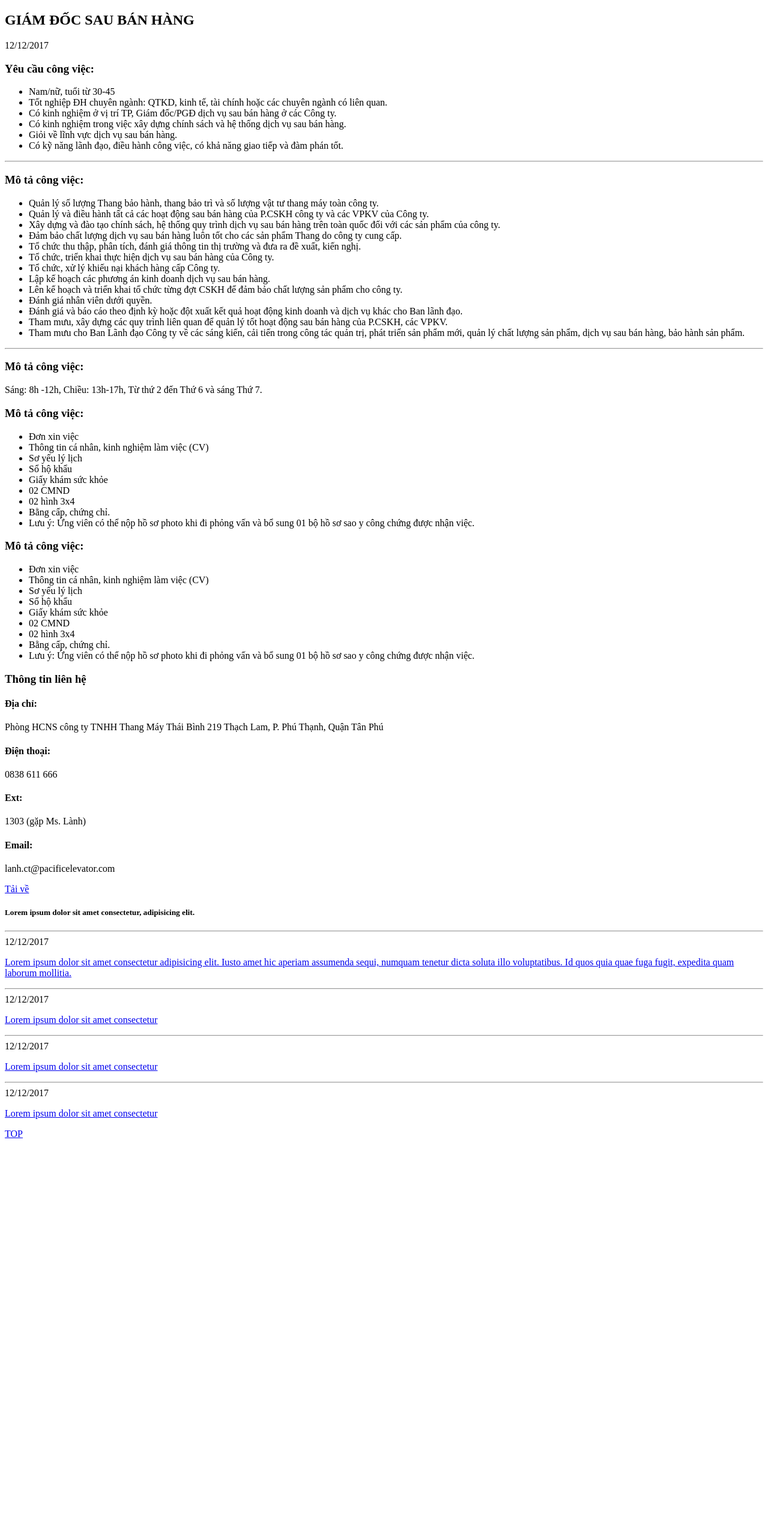
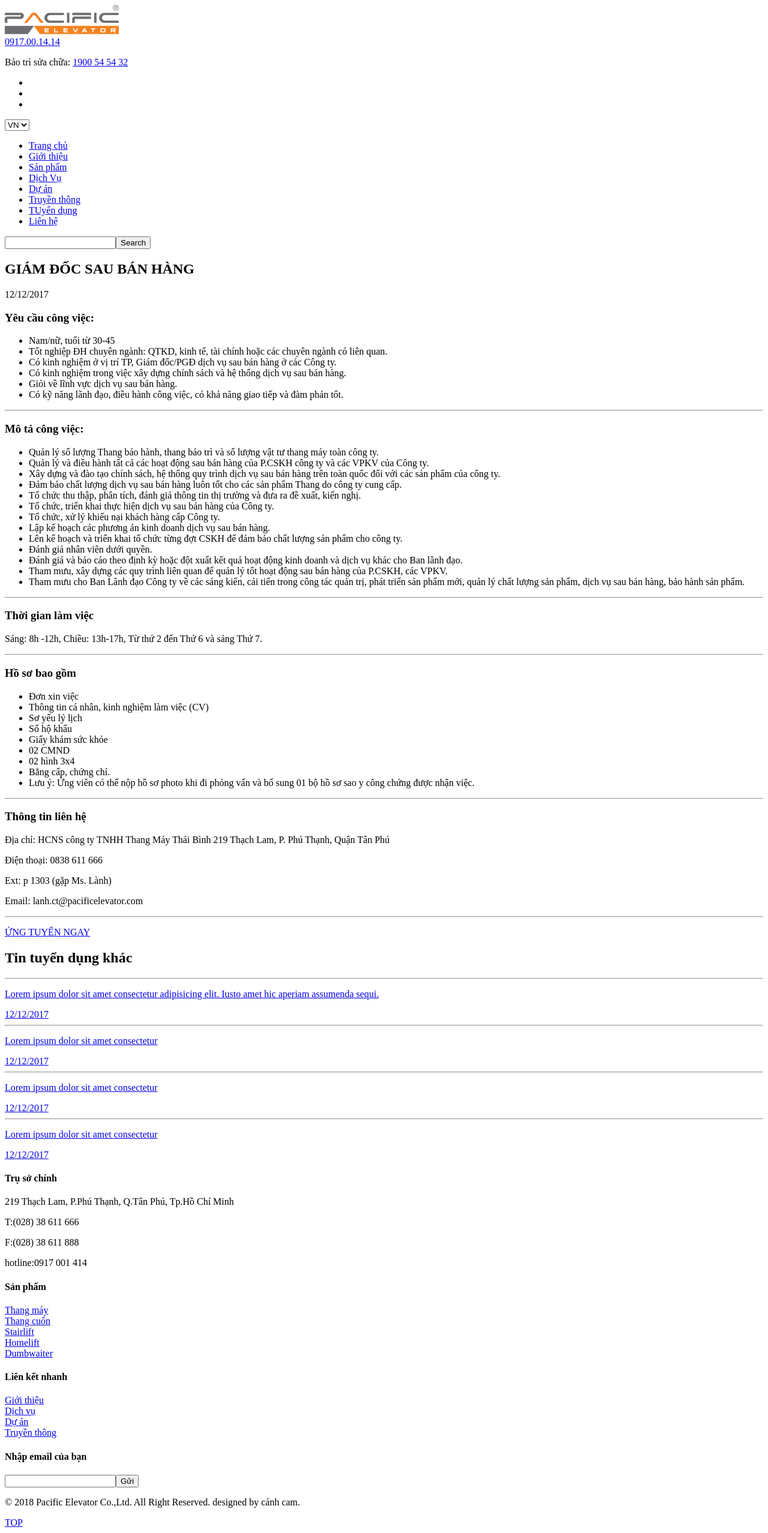
Before and after one commit to baoanh16/TMThaiBinh, a Node project: template templates/job-detail.pug in a window 1280 px wide. Shown: the whole page at 60% size. Before the commit the page ends 1897 px from the top, so only its background shows below. Run offline with Node 20 templates, Linux system fonts and the light colour scheme; the template is opened without the code that fills it, so the values that code supplies are empty; some libraries are stand-ins or nearby versions.

Commit message:
update Job

```diff
--- a/lib/boxes/b-10/index.pug
+++ b/lib/boxes/b-10/index.pug
@@ -14,7 +14,6 @@
 						li Giỏi về lĩnh vực dịch vụ sau bán hàng.
 						li Có kỹ năng lãnh đạo, điều hành công việc, có khả năng giao tiếp và đàm phán tốt.
 					hr
-				.text
 					h3 Mô tả công việc:
 					ul
 						li Quản lý số lượng Thang bảo hành, thang bảo trì và số lượng vật tư thang máy toàn công ty.
@@ -31,12 +30,10 @@
 						li Tham mưu, xây dựng các quy trình liên quan để quản lý tốt hoạt động sau bán hàng của P.CSKH, các VPKV.
 						li Tham mưu cho Ban Lãnh đạo Công ty về các sáng kiến, cải tiến trong công tác quản trị, phát triển sản phẩm mới, quản lý chất lượng sản phẩm, dịch vụ sau bán hàng, bảo hành sản phẩm.
 					hr
-
-				.text
-					h3 Mô tả công việc:
+					h3 Thời gian làm việc
 					p Sáng: 8h -12h, Chiều: 13h-17h, Từ thứ 2 đến Thứ 6 và sáng Thứ 7.
-				.text
-					h3 Mô tả công việc:
+					hr
+					h3 Hồ sơ bao gồm
 					ul
 						li Đơn xin việc
 						li Thông tin cá nhân, kinh nghiệm làm việc (CV)
@@ -47,54 +44,36 @@
 						li 02 hình 3x4
 						li Bằng cấp, chứng chỉ.
 						li Lưu ý: Ứng viên có thể nộp hồ sơ photo khi đi phỏng vấn và bổ sung 01 bộ hồ sơ sao y công chứng được nhận việc.
-				.text
-					h3 Mô tả công việc:
-					ul
-						li Đơn xin việc
-						li Thông tin cá nhân, kinh nghiệm làm việc (CV)
-						li Sơ yếu lý lịch
-						li Sổ hộ khẩu
-						li Giấy khám sức khỏe
-						li 02 CMND
-						li 02 hình 3x4
-						li Bằng cấp, chứng chỉ.
-						li Lưu ý: Ứng viên có thể nộp hồ sơ photo khi đi phỏng vấn và bổ sung 01 bộ hồ sơ sao y công chứng được nhận việc.
-				.text
+					hr
 					h3 Thông tin liên hệ
-					h4 Địa chỉ:
-					p Phòng HCNS công ty TNHH Thang Máy Thái Bình 219 Thạch Lam, P. Phú Thạnh, Quận Tân Phú
-					h4 Điện thoại:
-					p 0838 611 666
-					h4 Ext:
-					p 1303 (gặp Ms. Lành)
-					h4 Email:
-					p lanh.ct@pacificelevator.com
+					p Địa chỉ:  HCNS công ty TNHH Thang Máy Thái Bình 219 Thạch Lam, P. Phú Thạnh, Quận Tân Phú
+					p Điện thoại: 0838 611 666
+					p Ext: p 1303 (gặp Ms. Lành)
+					p Email: lanh.ct@pacificelevator.com
+					hr
 				p
 					a.btn(href="#", title="title").download.btn-lg
 						i.fa.fa-download
-						| Tải về
+						| ỨNG TUYỂN NGAY
 			.col-lg-4.other
-				.other-text
-					h5.h5 Lorem ipsum dolor sit amet consectetur, adipisicing elit.
+				.other-text(data-fix="92", data-fix-type="initial", data-fix-change="sticky")
+					h2 Tin tuyển dụng khác
 					hr
-					.item
-						time 12/12/2017
-						p
-							a(href="#", title="title") Lorem ipsum dolor sit amet consectetur adipisicing elit. Iusto amet hic aperiam assumenda sequi, numquam tenetur dicta soluta illo voluptatibus. Id quos quia quae fuga fugit, expedita quam laborum mollitia.
-					hr
-					.item
-						time 12/12/2017
-						p
-							a(href="#", title="title") Lorem ipsum dolor sit amet consectetur
+					.lists
+						a.item(href="#", title="title")
+							p Lorem ipsum dolor sit amet consectetur adipisicing elit. Iusto amet hic aperiam assumenda sequi.
+							time 12/12/2017
+						hr
+						a.item(href="#", title="title")
+							p Lorem ipsum dolor sit amet consectetur
+							time 12/12/2017
 
-					hr
-					.item
-						time 12/12/2017
-						p
-							a(href="#", title="title") Lorem ipsum dolor sit amet consectetur
+						hr
+						a.item(href="#", title="title")
+							p Lorem ipsum dolor sit amet consectetur
+							time 12/12/2017
 
-					hr
-					.item
-						time 12/12/2017
-						p
-							a(href="#", title="title") Lorem ipsum dolor sit amet consectetur
+						hr
+						a.item(href="#", title="title")
+							p Lorem ipsum dolor sit amet consectetur
+							time 12/12/2017
--- a/templates/job-detail.pug
+++ b/templates/job-detail.pug
@@ -4,5 +4,9 @@
 	- var description = "Description for job-detail page"
 	- var bodyclass = "job-detail"
 	- var href = "/job-detail.html"
+block header
+	include ../lib/header/h-1/index.pug
 block body
 	include ../lib/boxes/b-10/index.pug
+block footer
+	include ../lib/footer/f-3/index.pug
--- a/templates/job.pug
+++ b/templates/job.pug
@@ -4,5 +4,9 @@
 	- var description = "Description for job page"
 	- var bodyclass = "job"
 	- var href = "/job.html"
+block header
+	include ../lib/header/h-1/index.pug
 block body
 	include ../lib/boxes/b-11/index.pug
+block footer
+	include ../lib/footer/f-3/index.pug
```
Also changed, not shown: lib/boxes/b-10/index.sass (+60 -37 lines).
